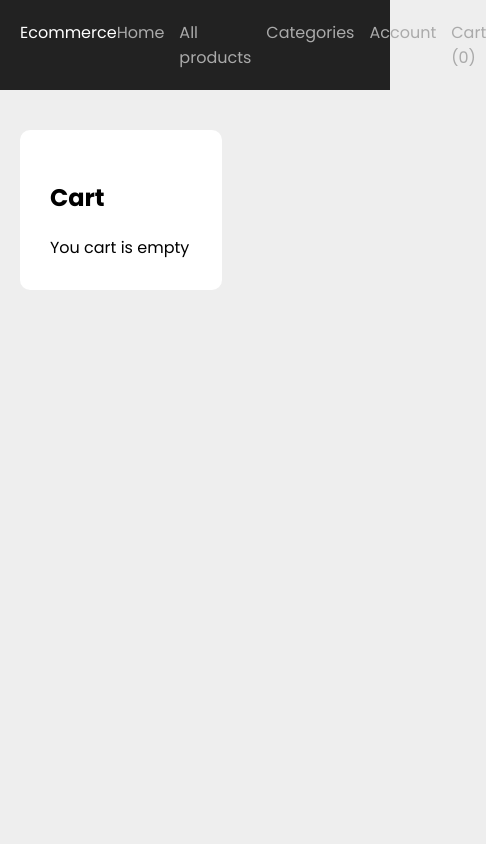
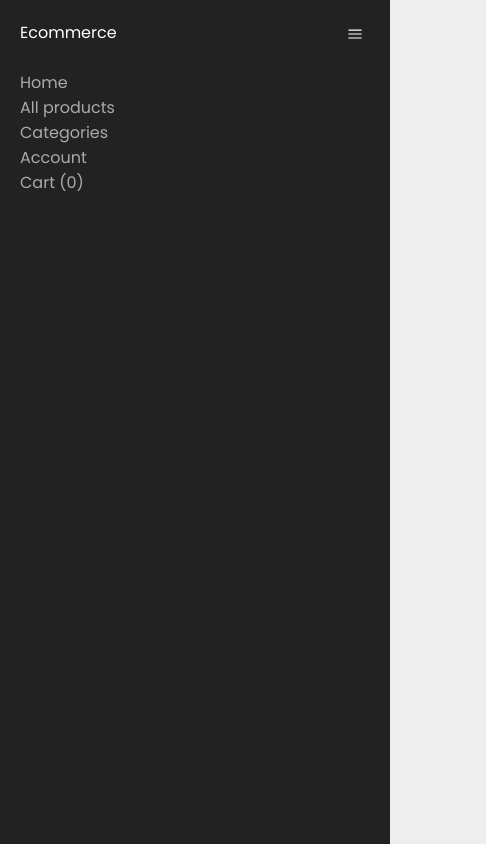
Before and after one commit to Ryusaem/ecommerce-front, a Next.js app: page /cart in a window 390 px wide. Shown: the whole page, 486 px wide, since content can reach past the window. Built offline with nearby package versions, Linux system fonts and the light colour scheme.

Commit message:
feat: icon for mobile screen+display mobile

```diff
--- a/components/Header.js
+++ b/components/Header.js
@@ -3,6 +3,7 @@
 import Center from "./Center";
 import { useContext } from "react";
 import { CartContext } from "./CartContex";
+import BarsIcon from "./icons/Bars";
 
 const StyledHeader = styled.header`
   background-color: #222;
@@ -13,20 +14,54 @@
   text-decoration: none;
 `;
 
+// Wrapper will be used to display our logo and navigation links next to each other.
 const Wrapper = styled.div`
   display: flex;
   justify-content: space-between;
   padding: 20px 0;
 `;
 
+// StyledNav will display our navigation links.
 const StyledNav = styled.nav`
-  display: flex;
+  display: block;
   gap: 15px;
+  // for mobile devices we change the position to fixed (link will be displayed one under another).
+  // Everything will be displayed on top left corner.
+  position: fixed;
+  top: 50px;
+  bottom: 0;
+  left: 0;
+  right: 0;
+  padding: 20px;
+  background-color: #222;
+  // for desktop device we change the position to static (link will be displayed next to each other)
+  @media screen and (min-width: 768px) {
+    display: flex;
+    position: static;
+    padding: 0;
+  }
 `;
 
+// NavLink is styling our links
 const NavLink = styled(Link)`
+  display: block;
   color: #aaa;
   text-decoration: none;
+`;
+
+// NavButton is a button that will be visible only on mobile devices.
+// Its our menu button.
+const NavButton = styled.button`
+  background-color: transparent;
+  width: 30px;
+  height: 30px;
+  border: 0;
+  color: white;
+  cursor: pointer;
+  // We hide it on desktop devices
+  @media screen and (min-width: 768px) {
+    display: none;
+  }
 `;
 
 export default function Header() {
@@ -36,6 +71,7 @@
       <Center>
         <Wrapper>
           <Logo href="/">Ecommerce</Logo>
+          {/* StyledNav will be visible on desktop devices */}
           <StyledNav>
             <NavLink href={"/"}>Home</NavLink>
             <NavLink href={"/products"}>All products</NavLink>
@@ -43,6 +79,10 @@
             <NavLink href={"/account"}>Account</NavLink>
             <NavLink href={"/cart"}>Cart ({cartProducts.length})</NavLink>
           </StyledNav>
+          {/* NavButton will be visible only on mobile devices */}
+          <NavButton>
+            <BarsIcon />
+          </NavButton>
         </Wrapper>
       </Center>
     </StyledHeader>
--- /dev/null
+++ b/components/icons/Bars.js
@@ -0,0 +1,18 @@
+export default function BarsIcon({ className = "w-6 h-6" }) {
+  return (
+    <svg
+      xmlns="http://www.w3.org/2000/svg"
+      fill="none"
+      viewBox="0 0 24 24"
+      strokeWidth={1.5}
+      stroke="currentColor"
+      className={className}
+    >
+      <path
+        strokeLinecap="round"
+        strokeLinejoin="round"
+        d="M3.75 6.75h16.5M3.75 12h16.5m-16.5 5.25h16.5"
+      />
+    </svg>
+  );
+}
```
